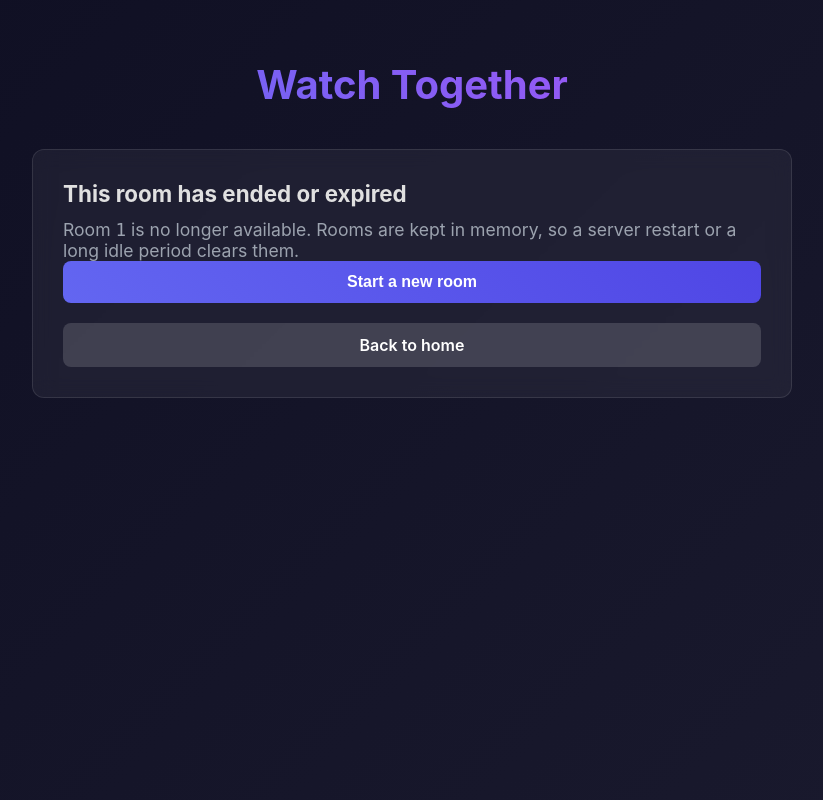
After one commit to DarpanAdhikari/streamer, a Flask app: template templates/expired.html in a window 1280 px wide. The commit adds this page. Shown: the whole page, without its empty margins (228-1051 px from the left). Run offline with Flask 3, Linux system fonts and the light colour scheme; the template is opened without the code that fills it: most values are stand-ins (such as "Sample title", 1, 10 or a date in 2020).

Commit message:
Handle expired rooms gracefully and reduce demo wipes
Missing rooms now render a friendly 'room has ended' page with a create-new
button instead of a bare error, and a /healthz endpoint supports keep-alive
pings. render.yaml turns off auto-deploy so routine pushes do not restart the
service and drop in-memory rooms; docs explain the ephemerality.

```diff
--- a/render.yaml
+++ b/render.yaml
@@ -8,6 +8,10 @@
 #
 # Push this repo to GitHub, then: Render Dashboard → New → Blueprint → pick the
 # repo. Set the *sync: false* secrets (TURN_*, STUN_URL) in the dashboard.
+#
+# autoDeployTrigger is "off" on purpose: every deploy restarts the service, and
+# rooms live in memory, so an automatic push deploy would drop any in-progress
+# room. Deploy manually when you are not mid-session.
 services:
   - type: web
     name: watch-together
@@ -15,7 +19,7 @@ services:
     plan: free
     region: singapore
     branch: main
-    autoDeployTrigger: checksPass
+    autoDeployTrigger: off
     buildCommand: pip install -r requirements.txt
     startCommand: >-
       gunicorn --worker-class geventwebsocket.gunicorn.workers.GeventWebSocketWorker
--- a/static/css/main.css
+++ b/static/css/main.css
@@ -124,6 +124,17 @@ header h1 {
     margin-top: 15px;
 }
 
+.expired-title {
+    font-size: 1.4rem;
+    margin-bottom: 12px;
+}
+
+.btn-link {
+    display: inline-block;
+    text-align: center;
+    text-decoration: none;
+}
+
 .room-info {
     margin-top: 15px;
     padding: 15px;
--- /dev/null
+++ b/static/js/expired.js
@@ -0,0 +1,27 @@
+/* Create a fresh room from the expired-room page. */
+document.addEventListener('DOMContentLoaded', function () {
+    const btn = document.getElementById('createRoomBtn');
+    const info = document.getElementById('roomInfo');
+    if (!btn) return;
+
+    btn.addEventListener('click', async function () {
+        btn.disabled = true;
+        try {
+            const response = await fetch('/create', {
+                method: 'POST',
+                headers: { 'Content-Type': 'application/json' },
+                body: JSON.stringify({})
+            });
+            const data = await response.json();
+            if (!response.ok || !data.room_id) throw new Error('create failed');
+            sessionStorage.setItem('host_' + data.room_id, data.host_token);
+            window.location.href = '/room/' + data.room_id;
+        } catch (e) {
+            if (info) {
+                info.style.display = 'block';
+                info.textContent = 'Could not create a room. Please try again.';
+            }
+            btn.disabled = false;
+        }
+    });
+});
--- /dev/null
+++ b/templates/expired.html
@@ -0,0 +1,31 @@
+<!DOCTYPE html>
+<html lang="en">
+<head>
+    <meta charset="UTF-8">
+    <meta name="viewport" content="width=device-width, initial-scale=1.0">
+    <title>Room ended - Watch Together</title>
+    <link rel="stylesheet" href="{{ url_for('static', filename='css/main.css', v=ASSET_VERSION) }}">
+</head>
+<body>
+    <div class="container">
+        <header>
+            <h1>Watch Together</h1>
+        </header>
+
+        <div class="card">
+            <h2 class="expired-title">This room has ended or expired</h2>
+            <p class="subtitle">
+                Room <code>{{ room_id }}</code> is no longer available. Rooms are kept in memory,
+                so a server restart or a long idle period clears them.
+            </p>
+            <div class="actions">
+                <button id="createRoomBtn" class="btn btn-primary">Start a new room</button>
+                <a class="btn btn-secondary btn-link" href="/">Back to home</a>
+            </div>
+            <div id="roomInfo" class="room-info" style="display:none;"></div>
+        </div>
+    </div>
+
+    <script src="{{ url_for('static', filename='js/expired.js', v=ASSET_VERSION) }}"></script>
+</body>
+</html>
```
Also changed, not shown: app/routes/rooms.py (+8 -1 lines), tests/test_rooms.py (+12 -0 lines), README.md.
